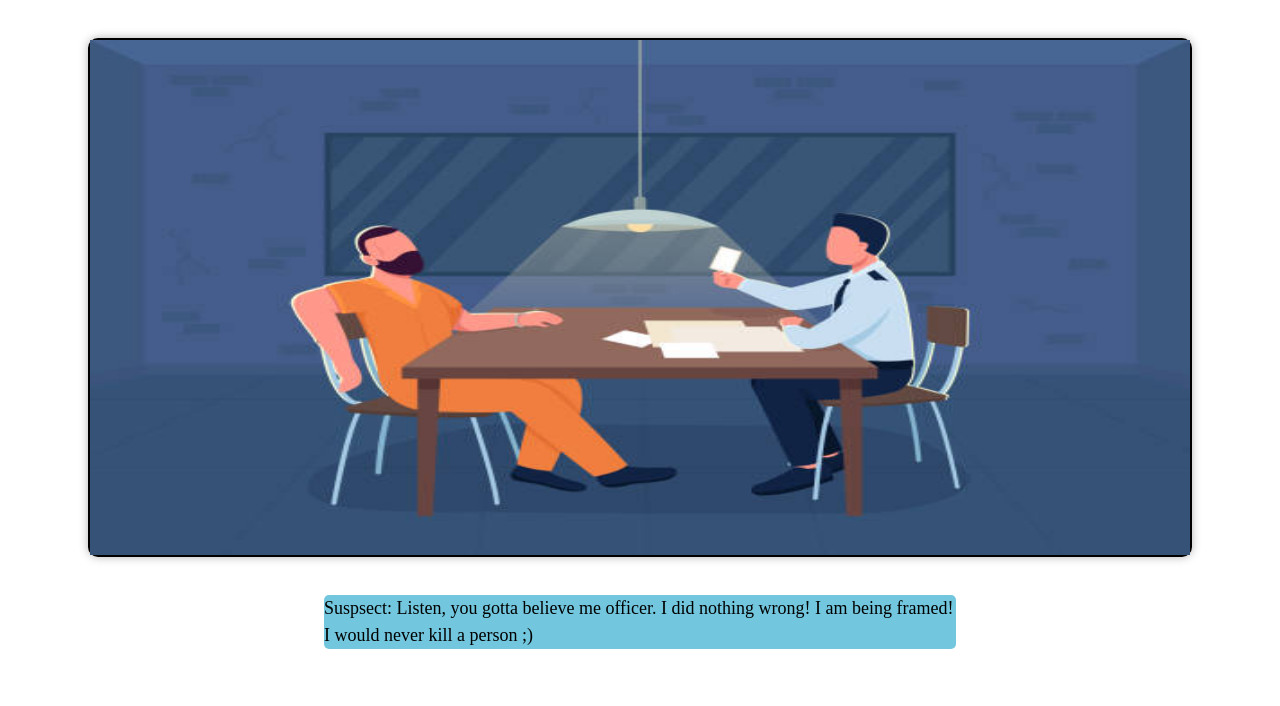
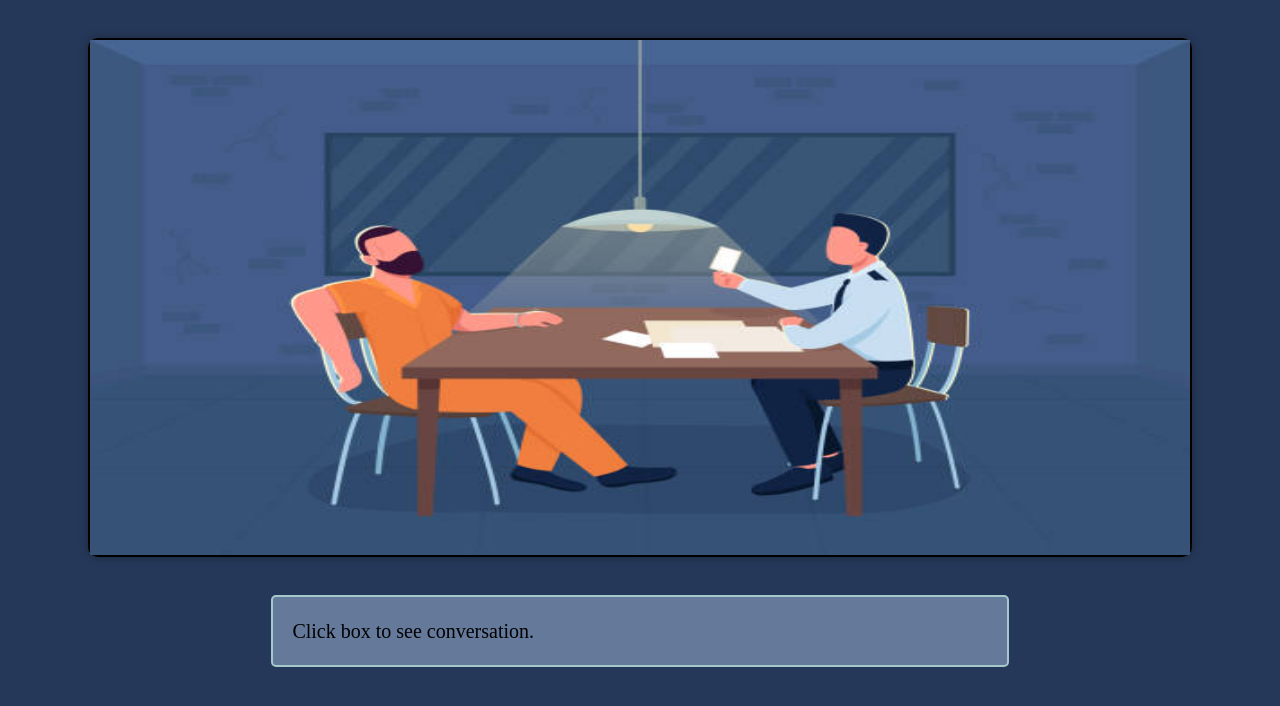
Before and after one commit to mscotti1/Investigators_Onsite, a Flask app: page /interrogation in a window 1280 px wide. Shown: the top 706 px of the page. Run offline with Flask 3, Linux system fonts and the light colour scheme.

Commit message:
finished template for interrogation room

```diff
--- a/templates/interrogation_temp.html
+++ b/templates/interrogation_temp.html
@@ -5,6 +5,9 @@
         Interrogation - Investigators Onsite
     </title>
     <style>
+        body{
+            background-color: #263859;
+        }
         .game-screen {
             margin: 3% auto;
             width: 87%;
@@ -18,15 +21,25 @@
             align-items: center;
         }
         .text-box {
-            background-color: #72c7de; /* Adjust the background color and opacity as needed */
-            padding: 0px;
-            max-width: 50%;
+            background-color: #65799B; /* Adjust the background color and opacity as needed */
+            padding: 1.5%;
+            height: 10%;
+            max-width: 55%;
             text-align: left;
             border-radius: 5px;
+            border: 2px solid #A5C9CA;
             margin: auto;
             resize : None;
-            font-size: 18px;
+            font-size: 20px;
             line-height: 1.5;
+        }
+        .blue-text {
+            color : #162447;
+            font-weight: bold;
+        }
+        .red-text {
+            color : #950101;
+            font-weight: bold;
         }
     </style>
 </head>
@@ -35,12 +48,30 @@
         <img src="/static/random_interrogate.jpg" alt="Game Image" width="100%" height="515">
     </div>
     <div class="text-box" onclick="changeText()">
-        Suspsect: Listen, you gotta believe me officer. I did nothing wrong! I am being framed! <br> I would never kill a person ;)
+        Click box to see conversation.
     </div>
     <script>
+        const dialouge = [
+            "<span class ='red-text'> Suspect:</span> Listen, you gotta believe me officer. I did nothing wrong! I am being framed! I would never kill a person ;)",
+            "<span class='blue-text'>Officer:</span> *Sigh* You winked at me...I know you're lying.",
+            "<span class ='red-text'> Suspect:</span> Whatttttt...Lying? Pshhhh, we both know I am innocent ;)",
+            "<span class='blue-text'>Officer:</span> No. I know you are guilty.",
+            "<span class ='red-text'> Suspect:</span>: Guilty? Me? What evidence is there that proves I am a murderer?",
+            "<span class='blue-text'>Officer:</span> Security camera footage at the scene where the murder took place.",
+            "<span class ='red-text'> Suspect:</span> Ha! Well, that footage must be a deepfake because I never left Manhattan much less went all the way up to Buffalo",
+            "<span class='blue-text'>Officer:</span> Alright we are done here. Take 'em away.",
+            "<span class ='red-text'> Suspect:</span> What? Why? You didn't even provide evidence.",
+            "<span class='blue-text'>Officer:</span> I didn't tell you where the murder happened. -_-",
+            "<span class ='red-text'> Suspect:</span> ;)"
+        ]
+        let index = 0;
         function changeText() {
             const textBox = document.querySelector('.text-box');
-            textBox.innerHTML = "Officer: *Sigh* You winked at me...I know you're lying.\n";
+            textBox.innerHTML = dialouge[index];
+            if (index + 1 < dialouge.length){
+                index++;
+            }
+
         }
     </script>
 </body>
```
